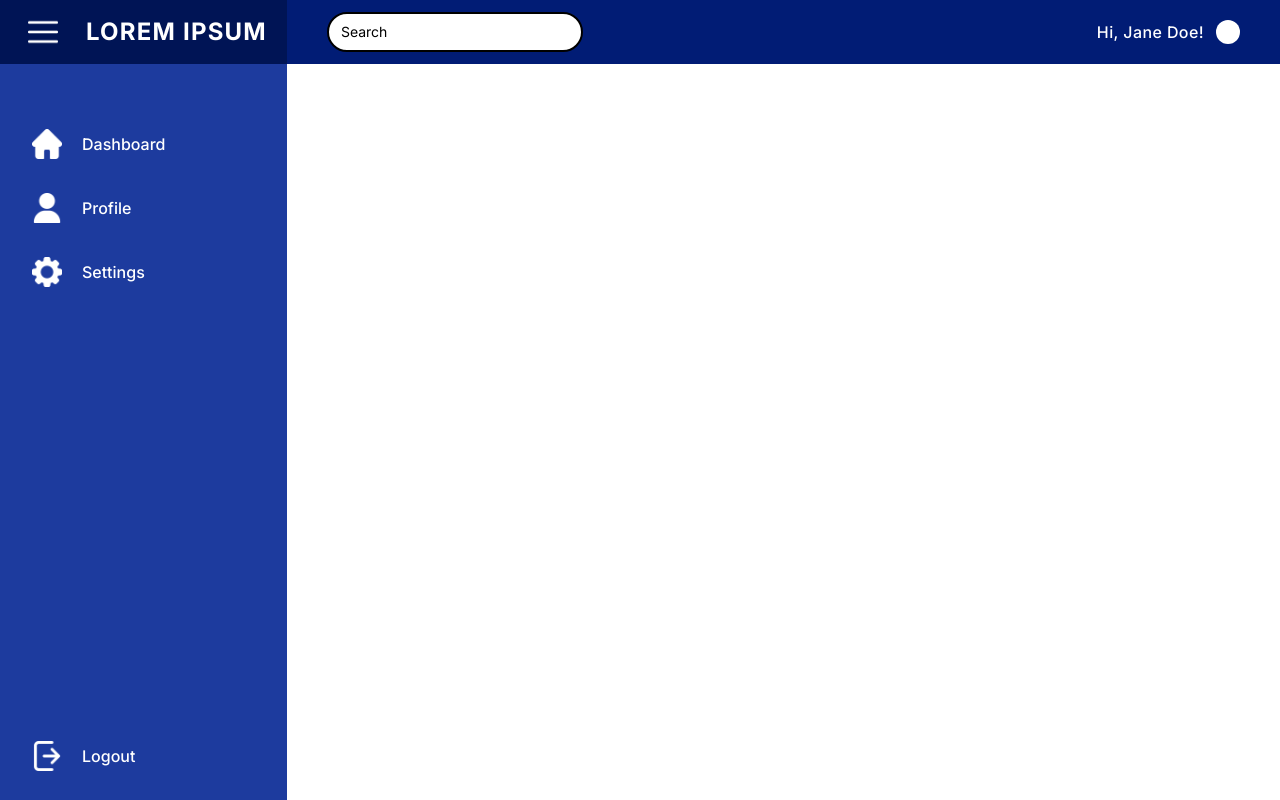
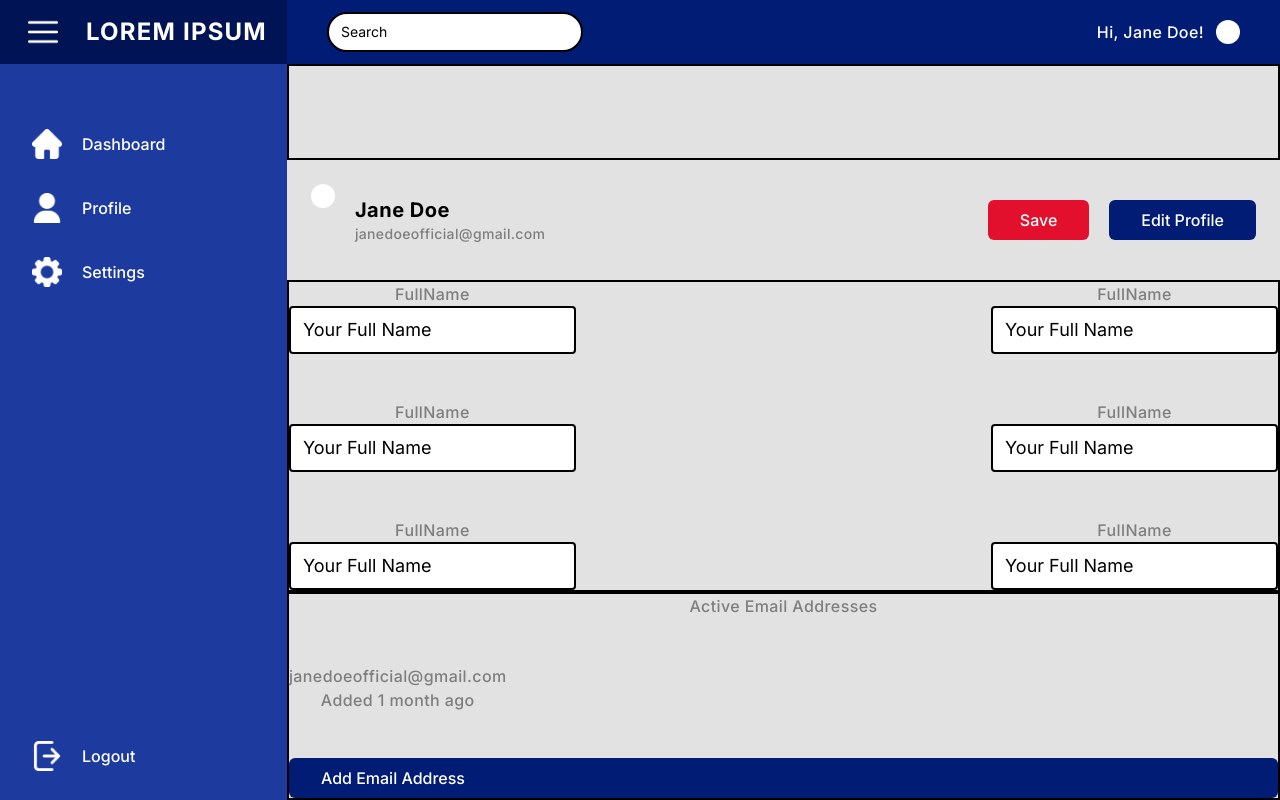
Before and after one commit to NiTzuA/frontend-technical-exam, a React (Vite) app: page / in a window 1280 px wide. Built offline with nearby package versions, Linux system fonts and the light colour scheme.

Commit message:
Implement 2nd flexbox on profile segment

```diff
--- a/src/App.jsx
+++ b/src/App.jsx
@@ -2,6 +2,7 @@ import './App.css'
 import LoginPage from './components/pages/LoginPage'
 import Sidebar from './components/layout/Sidebar'
 import Navbar from './components/layout/Navbar.jsx'
+import Profile from './components/page_segments/dashboard/Profile.jsx'
 import { useState } from 'react'
 import { useEffect } from 'react'
 
@@ -42,7 +43,10 @@ function App() {
           />
 
         {!isSmallScreen || !isSidebarOpen ? (
-          <Navbar />
+          <div className='flex-grow flex flex-col'>
+            <Navbar />
+            <Profile />
+          </div>
         ) : null}
       </div>
 
--- a/src/components/layout/Navbar.jsx
+++ b/src/components/layout/Navbar.jsx
@@ -5,7 +5,7 @@ import Text from "../ui/Text";
 function Navbar() {
     return (
         <>
-            <div className="bg-navbar h-16 flex flex-row py-3 px-10 items-center flex-grow">
+            <div className="bg-navbar h-16 flex flex-row py-3 px-10 items-center">
                 <InputField type="search" placeholder="Search"
                 className="basis-64 shrink placeholder:text-sm text-sm rounded-full py-1"></InputField>
 
--- a/src/components/layout/Sidebar.jsx
+++ b/src/components/layout/Sidebar.jsx
@@ -12,7 +12,7 @@ function Sidebar( {isScreenSmall, isMaximized, setIsMaximized, className} ) {
     return (
         <>
 
-        <div className={`flex flex-col bg-sidebar min-h-screen justify-between h-full shrink-0 ${className}`}>
+        <div className={`flex flex-col bg-sidebar min-h-screen justify-between h-full ${className}`}>
             <div className="flex flex-row bg-logoarea pl-5 pr-5 py-3 gap-5 justify-center items-center h-16">
                 <Button
                     className="bg-transparent hover:bg-transparent !px-2"
--- /dev/null
+++ b/src/components/page_segments/dashboard/Profile.jsx
@@ -0,0 +1,76 @@
+import Text from "../../ui/Text";
+import Button from "../../ui/Button";
+import InputField from "../../ui/InputField";
+
+
+
+function Profile( {} ) {
+
+
+
+    return (
+
+        <>
+            <div className="bg-background flex-grow flex flex-col">
+                <div className="border-2 border-black flex-grow">
+
+                </div>
+
+                <div className="flex flex-row justify-between gap-5 p-6">
+                    <Button variant="circular" className="h-20 w-20"></Button>
+                    <div className="flex flex-col justify-center items-start">
+                        <Text className="!font-bold !text-black text-xl">Jane Doe</Text>
+                        <Text className="text-sm">janedoeofficial@gmail.com</Text>
+                    </div>
+                    <div className="flex-grow"/>
+                    <Button variant="secondary" className="my-4">Save</Button>
+                    <Button className="my-4">Edit Profile</Button>
+                </div>
+
+                <div className="border-2 border-black flex-grow flex flex-row justify-between">
+                    <div className="flex flex-col justify-between" >
+                        <div className="flex flex-col">
+                            <Text>FullName</Text>
+                            <InputField type="text" placeholder="Your Full Name"></InputField>
+                        </div>
+                        <div className="flex flex-col">
+                            <Text>FullName</Text>
+                            <InputField type="text" placeholder="Your Full Name"></InputField>
+                        </div>
+                        <div className="flex flex-col">
+                            <Text>FullName</Text>
+                            <InputField type="text" placeholder="Your Full Name"></InputField>
+                        </div>
+                    </div>
+                    <div className="flex flex-col justify-between" >
+                        <div className="flex flex-col">
+                            <Text>FullName</Text>
+                            <InputField type="text" placeholder="Your Full Name"></InputField>
+                        </div>
+                        <div className="flex flex-col">
+                            <Text>FullName</Text>
+                            <InputField type="text" placeholder="Your Full Name"></InputField>
+                        </div>
+                        <div className="flex flex-col">
+                            <Text>FullName</Text>
+                            <InputField type="text" placeholder="Your Full Name"></InputField>
+                        </div>
+                    </div>
+                </div>
+
+                <div className="border-2 border-black flex-grow flex flex-col justify-between">
+                    <Text>Active Email Addresses</Text>
+                    <div className="flex flex-row">
+                        <div className="flex flex-col">
+                            <Text>janedoeofficial@gmail.com</Text>
+                            <Text>Added 1 month ago</Text>
+                        </div>
+                    </div>
+                    <Button>Add Email Address</Button>
+                </div>
+            </div>
+        </>
+    );
+}
+
+export default Profile
--- a/src/components/ui/Button.jsx
+++ b/src/components/ui/Button.jsx
@@ -2,7 +2,7 @@ const base = "px-8 py-2 rounded-md font-medium transition flex flex-row items-ce
 
 const variants = {
     primary: "bg-primary text-white hover:bg-blue-900",
-    secondary: "bg-gray-200 text-gray-900 hover:bg-gray-300",
+    secondary: "bg-accent text-white hover:bg-red-400",
     danger: "bg-red-600 text-white hover:bg-red-700",
     google: "bg-white text-black hover:bg-gray-100 border border-textgray",
     facebook: "bg-[#1877F2] text-white hover:bg-[#3e8ff7]",
--- a/tailwind.config.js
+++ b/tailwind.config.js
@@ -16,6 +16,7 @@ export default {
         sidebar: "#1D3B9E",
         logoarea: "#001455",
         navbar: "#011C75",
+        background: "#E2E2E2"
       }
     },
   },
```
Also changed, not shown: src/components/page_segments/dashboard/Home.jsx (added), src/components/page_segments/dashboard/Settings.jsx.jsx (added).
